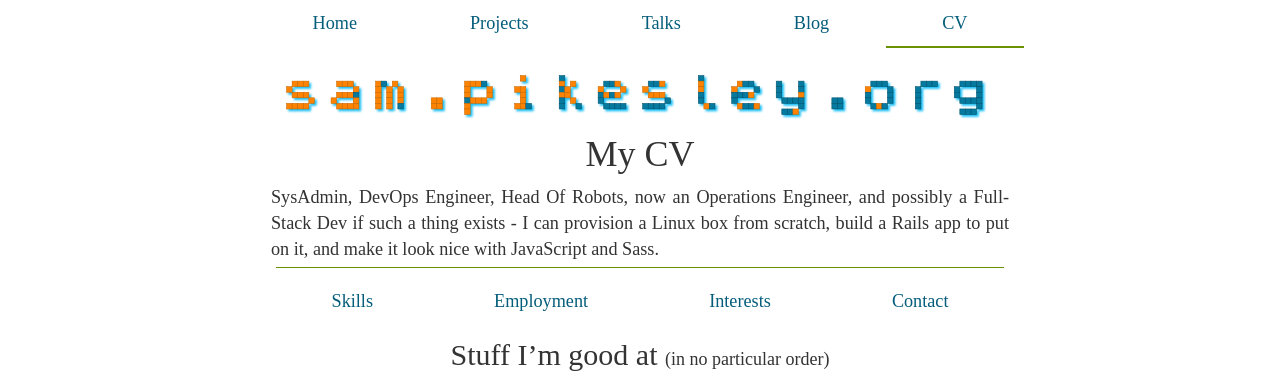
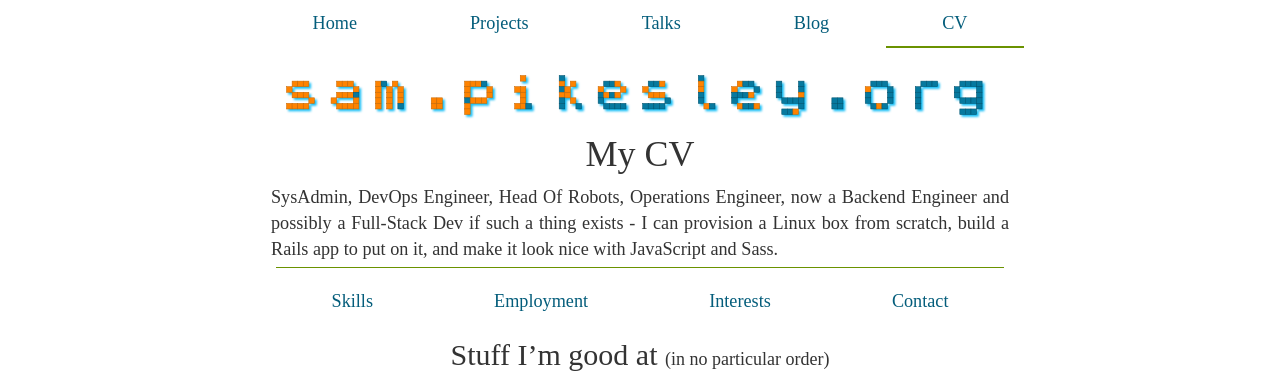
Before and after one commit to pikesley/pikesley.github.io, a Jekyll site: the page built from cv.html, in a window 1280 px wide. Shown: the top 379 px of the page. Built offline with Jekyll 4.4.1, drawn with Linux system fonts in a browser that asks for light colours; nearby versions of some CDN libraries; some web fonts are replaced; a style sheet for code colours, icons or effects is not loaded.

Commit message:
Missing role

```diff
--- a/_includes/cv/intro.html
+++ b/_includes/cv/intro.html
@@ -1,3 +1,3 @@
 <p id='intro'>
-    SysAdmin, DevOps Engineer, Head Of Robots, now an Operations Engineer, and possibly a Full-Stack Dev if such a thing exists - I can provision a Linux box from scratch, build a Rails app to put on it, and make it look nice with JavaScript and Sass.
+    SysAdmin, DevOps Engineer, Head Of Robots, Operations Engineer, now a Backend Engineer and possibly a Full-Stack Dev if such a thing exists - I can provision a Linux box from scratch, build a Rails app to put on it, and make it look nice with JavaScript and Sass.
 </p>
```
